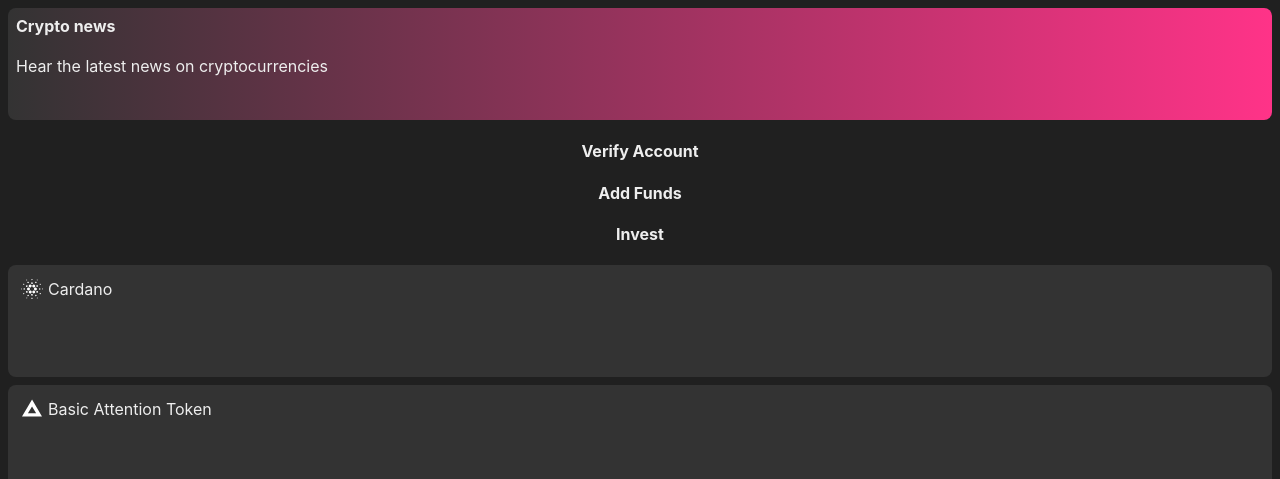
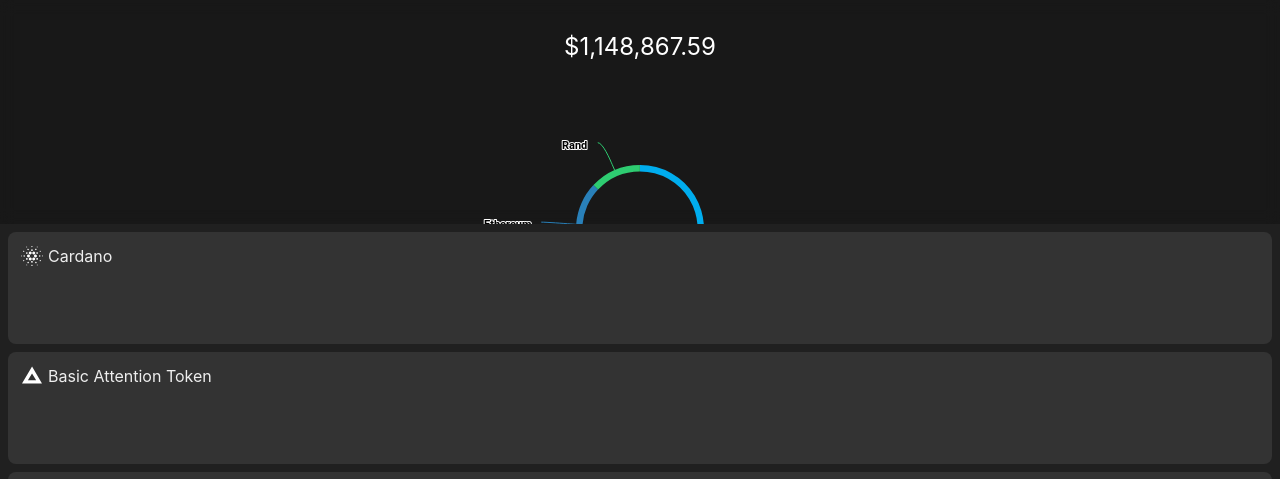
Before and after one commit to bilo-io/hydra, a React (Create React App) app: page /portfolio in a window 1280 px wide. Shown: the top 479 px of the page. Built offline with nearby package versions, Linux system fonts and the light colour scheme.

Commit message:
updated pie

```diff
--- a/src/App.scss
+++ b/src/App.scss
@@ -7,6 +7,7 @@
 @import './styles/AppMenu.scss';
 @import './styles/Async.scss';
 @import './styles/Cards.scss';
+@import './styles/Charts.scss';
 @import './styles/Loader.scss';
 @import './styles/Navbar.scss';
 @import './styles/Page.scss';
@@ -18,6 +19,7 @@
 }
 
 .page {
+  @extend .no-scrollbar;
   width: 100vw;
   height: calc(100vh - 4rem);
   overflow-y: auto;
--- a/src/components/AppMenu/index.tsx
+++ b/src/components/AppMenu/index.tsx
@@ -38,17 +38,30 @@
             <FAIcon name='home' />&nbsp;&nbsp;
             Home
         </div>
+
         <div className='link' onClick={ () => goTo('/app/identity/profile')}>
             <FAIcon name='user' />&nbsp;&nbsp;
             Account
         </div>
-        <div className='divider horizontal' style={ dividerStyle } />
-            Apps
+
         <div className='divider horizontal' style={ dividerStyle } />
 
+            Apps
 
-        <div className="link">About</div>
-        <div className="link">Log out</div>
+        <div className='divider horizontal' style={ dividerStyle } />
+
+        <div className='link' onClick={ () => {} }>
+            <FAIcon name='info-circle' />&nbsp;&nbsp;
+            About
+        </div>
+
+        <div className='divider horizontal' style={dividerStyle} />
+
+        <div className='link' onClick={() => { } }>
+            <FAIcon name='door-open' />&nbsp;&nbsp;
+            Log Out
+        </div>
+
 
         <div className="version">{pkg.version}</div>
       </div>
--- /dev/null
+++ b/src/components/Charts/PieChart.tsx
@@ -0,0 +1,107 @@
+import Highcharts from 'highcharts';
+import HighchartsReact from 'highcharts-react-official';
+import React, { useEffect, useState } from 'react';
+
+const staticOptions = {
+    title: {
+        text: 'PieChart'
+    },
+    chart: {
+        plotBackgroundColor: 'transparent',
+        // plotShadow: false,
+        type: 'pie',
+        backgroundColor: "rgba(0,0,0,0)",
+        borderColor: 'transparent',
+        borderWidth: 12,
+        top: -100,
+        // innerHeight: 20,
+        // maxHeight: 100,
+        margin: [0, 0, 0, 0],
+        spacingTop: 0,
+        spacingBottom: 0,
+        spacingLeft: 0,
+        spacingRight: 0
+    },
+    plotOptions: {
+        pie: {
+            size:'30%',
+            innerSize: '90%',
+            borderColor: 'transparent'
+        }
+    },
+    tooltip: {
+        pointFormat: '{series.name}: <b>{point.amount:.1f}%</b>'
+    },
+    accessibility: {
+        point: {
+            valueSuffix: '%'
+        }
+    },
+    // plotOptions: {
+    //     pie: {
+    //         allowPointSelect: true,
+    //         cursor: 'pointer',
+    //         dataLabels: {
+    //             enabled: true,
+    //             format: '<b>{point.name}</b>: {point.percentage:.1f} %'
+    //         }
+    //     }
+    // },
+}
+
+interface PieChartProps {
+    data: any[],
+    // series: any[],
+    title: any,
+    selector: string,
+    // period: any,
+    isLoading: boolean,
+    onChangeRange?: Function,
+}
+
+function PieChart({
+    data,
+    // series,
+    title,
+    selector,
+    // period,
+    // isLoading,
+    // onChangeRange
+}: PieChartProps) {
+    const [options, setOptions] = useState({
+        ...staticOptions
+    })
+
+    const series = [{
+        name: 'Breakdown',
+        colorByPoint: true,
+        data: data.map((item) => ({ ...item, y: item[selector]}))
+    }]
+
+    useEffect(() => {
+        setOptions({
+            ...staticOptions,
+            // @ts-ignore
+            series,
+            // series: [{
+            //     ...staticOptions.series,
+            //     ...series,
+            // }],
+            title: {
+                text: title
+            }
+        })
+    // eslint-disable-next-line react-hooks/exhaustive-deps
+    }, [data])
+  return (
+    <div>
+      <HighchartsReact
+            highcharts={Highcharts}
+            options={options}
+            // constructorType='stockChart'
+        />
+    </div>
+  );
+}
+
+export default PieChart;
--- a/src/pages/Portfolio/index.tsx
+++ b/src/pages/Portfolio/index.tsx
@@ -1,5 +1,8 @@
 import React, { useEffect, useState } from 'react'
 import cryptoData from 'assets/crypto'
+import { currency } from 'utils/locale'
+import { withCommas } from 'utils/format-number'
+import PieChart from 'components/Charts/PieChart'
 
 const adverts = [
     {
@@ -38,22 +41,76 @@
   }, [])
 
   const userState = {
-    isVerified: false,
-    hasFunds: false,
-    hasHoldings: false,
+    isVerified: true,
+    hasFunds: true,
+    hasHoldings: true,
   }
 
+  const portfolio = {
+    totalAmount: 1_148_867.59,
+    fiatAmount: 148_867.59,
+    breakdown: [
+      {
+        code: 'BTC',
+        name: 'Bitcoin',
+        units: '1.5',
+        amount: 750_000
+      },
+      {
+        code: 'ETH',
+        name: 'Ethereum',
+        units: '7.91',
+        amount: 250_000
+      },
+      {
+        code: 'ZAR',
+        name: 'Rand',
+        units: '148_867.59',
+        amount:  148_867.59,
+      }
+    ]
+  }
+
+  const Advert = ({ item }: { item: any }) => {
+    return (
+      <div className="advert-card" style={{ background: item.color }}>
+        <div><strong>{item.name}</strong></div>
+        <br />
+        <div>{item.text}</div>
+      </div>
+    )
+  }
+
+  const PortfolioSummary = ({ data }: { data: any }) => (
+    <div className="portfolio-holdings">
+      <div className="text-center"
+      style={{
+        fontSize: '1.5rem',
+        marginTop: '1rem'
+      }}>
+        {currency?.symbol}{withCommas(data?.totalAmount)}
+      </div>
+      <div style={{ position: 'relative', overflow: 'hidden', width: '100%', margin: 'auto', marginTop: '-2rem' }}>
+        <PieChart selector={'amount'} data={portfolio.breakdown} isLoading={false} title=""/>
+      </div>
+    </div>
+  )
   return (
     <div>
-      <div className="advert-card" style={{ background: advert.color}}>
-        <div><strong>{advert.name}</strong></div>
-        <br />
-        <div>{advert.text}</div>
-      </div>
+
+      {userState.hasHoldings && <PortfolioSummary data={portfolio} />}
+
+      {
+        userState.hasHoldings ? (
+          <div style={{ paddingTop: '14rem' }} />
+        ) : (
+          <Advert item={advert} />
+        )
+      }
 
       <ActionSuggestions userState={userState} />
+
       <BulTradeUI />
-
     </div>
   );
 }
--- a/src/styles/Cards.scss
+++ b/src/styles/Cards.scss
@@ -50,3 +50,18 @@
 
     background-color: #333;
 }
+
+.portfolio-holdings {
+    $padding: 1rem;
+    position: absolute;
+    top: 0;
+    left: 0;
+    z-index: 5;
+    width: calc(100vw - 2 * #{$padding});
+    height: 12rem;
+    padding: $padding;
+    background: #11111188;
+    backdrop-filter: blur(7px);
+    color: white;
+    overflow: hidden;
+}
--- /dev/null
+++ b/src/styles/Charts.scss
@@ -0,0 +1,5 @@
+#container {
+    height: 100%;
+    width: 100%;
+    position: absolute;
+}
--- a/src/styles/_layout.scss
+++ b/src/styles/_layout.scss
@@ -1,3 +1,15 @@
+.no-scrollbar::-webkit-scrollbar {
+    /* Chrome, Safari and Opera */
+    display: none;
+}
+
+.no-scrollbar {
+    /* IE and Edge */
+    -ms-overflow-style: none;
+    /* Firefox */
+    scrollbar-width: none;
+}
+
 .flex-row {
     display: flex;
     flex-direction: row;
```
